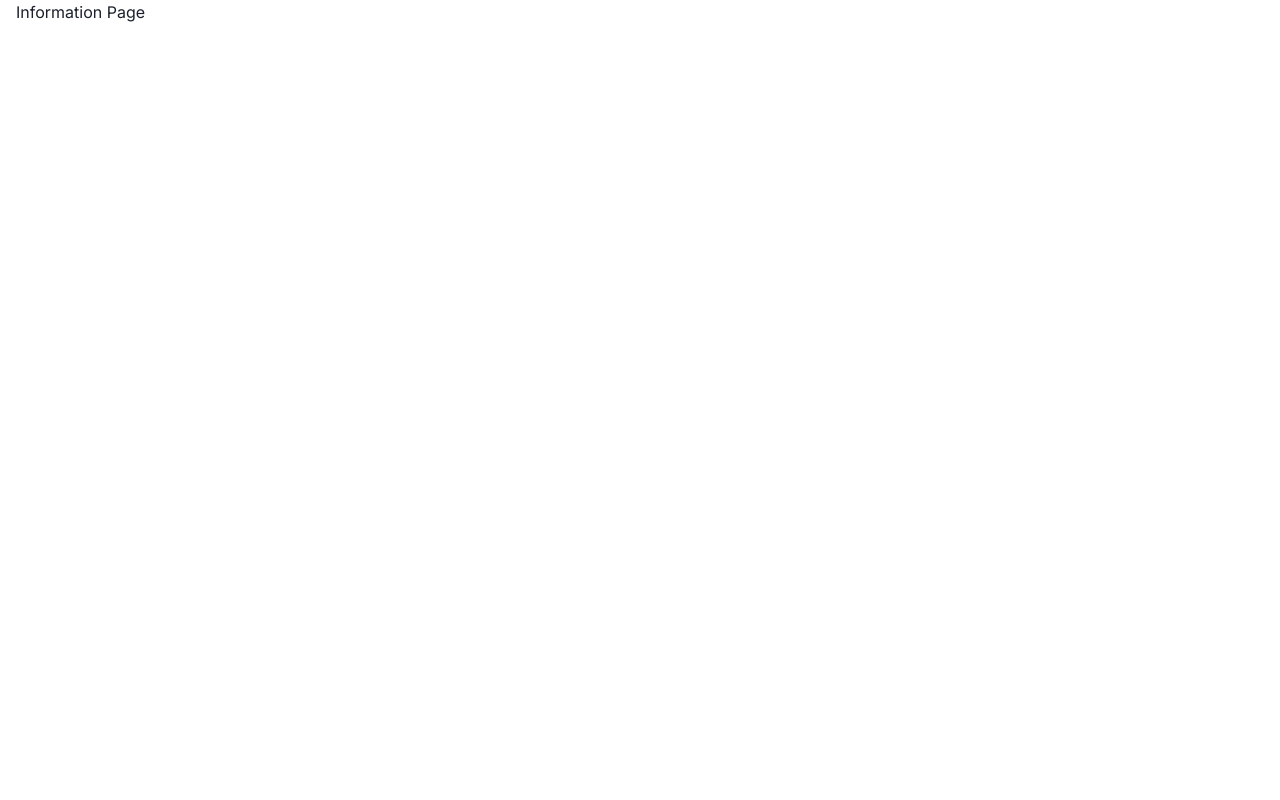
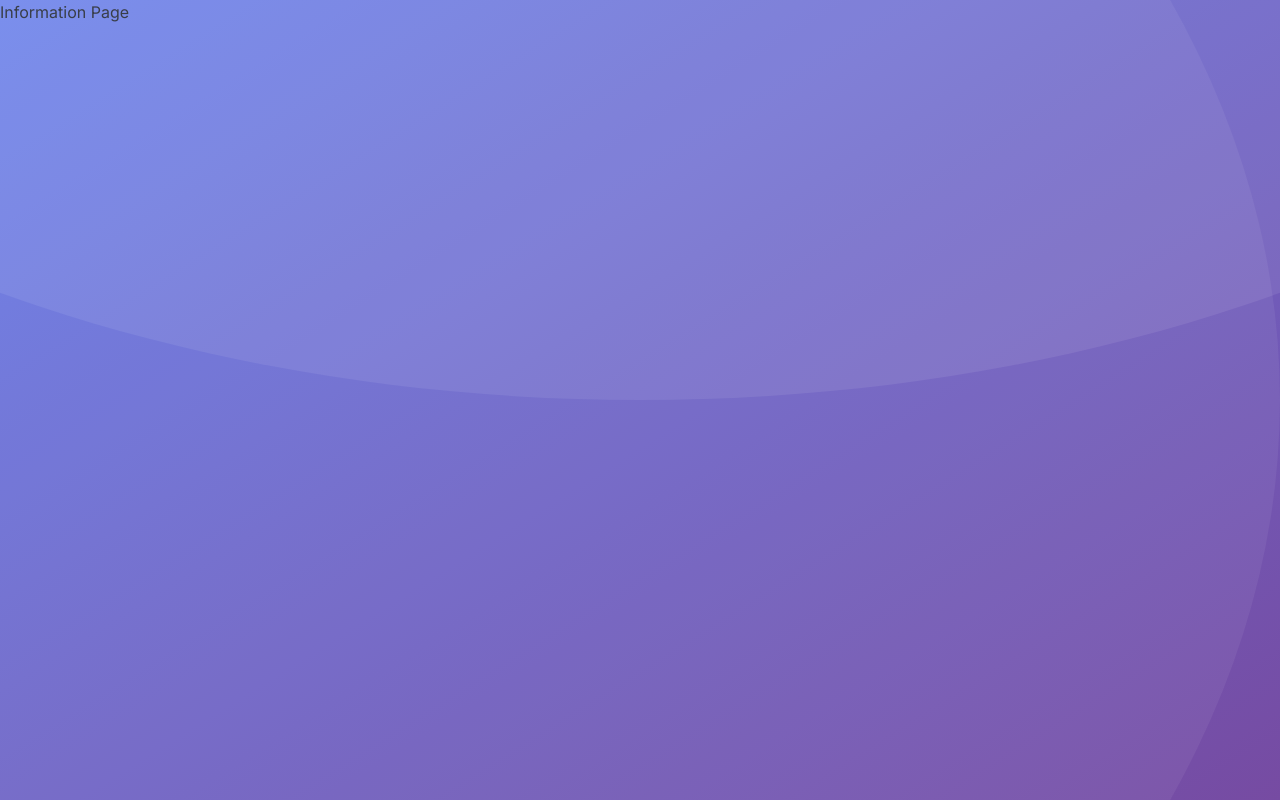
Before and after one commit to cristianeams/leonardoai-demo, a Next.js app: page /information in a window 1280 px wide. Built offline with nearby package versions, Linux system fonts and the light colour scheme.

Commit message:
Update new shared layout

```diff
--- a/app/layout.tsx
+++ b/app/layout.tsx
@@ -19,9 +19,40 @@ export default function RootLayout({
     <Box as="html" lang="en">
       <Box as="body" className={inter.className}>
         <Providers>
-          <Container minH="100vh" maxW="container.xl">
+          <Box
+            bgGradient="linear(to-br, #667eea, #764ba2)"
+            w="100vw"
+            h="100vh"
+            position="relative"
+            overflow="hidden"
+          >
+            <Box
+              position="absolute"
+              w="200%"
+              h="200%"
+              bg="whiteAlpha.200"
+              style={{
+                borderRadius: '50%',
+              }}
+              top="-50%"
+              left="50%"
+              transform="translate(-50%, -50%)"
+            />
+            <Box
+              position="absolute"
+              w="300%"
+              h="300%"
+              bg="whiteAlpha.100"
+              style={{
+                borderRadius: '50%',
+              }}
+              top="50%"
+              left="-50%"
+              transform="translate(-50%, -50%)"
+            />
+
             {children}
-          </Container>
+          </Box>
         </Providers>
       </Box>
     </Box>
```
